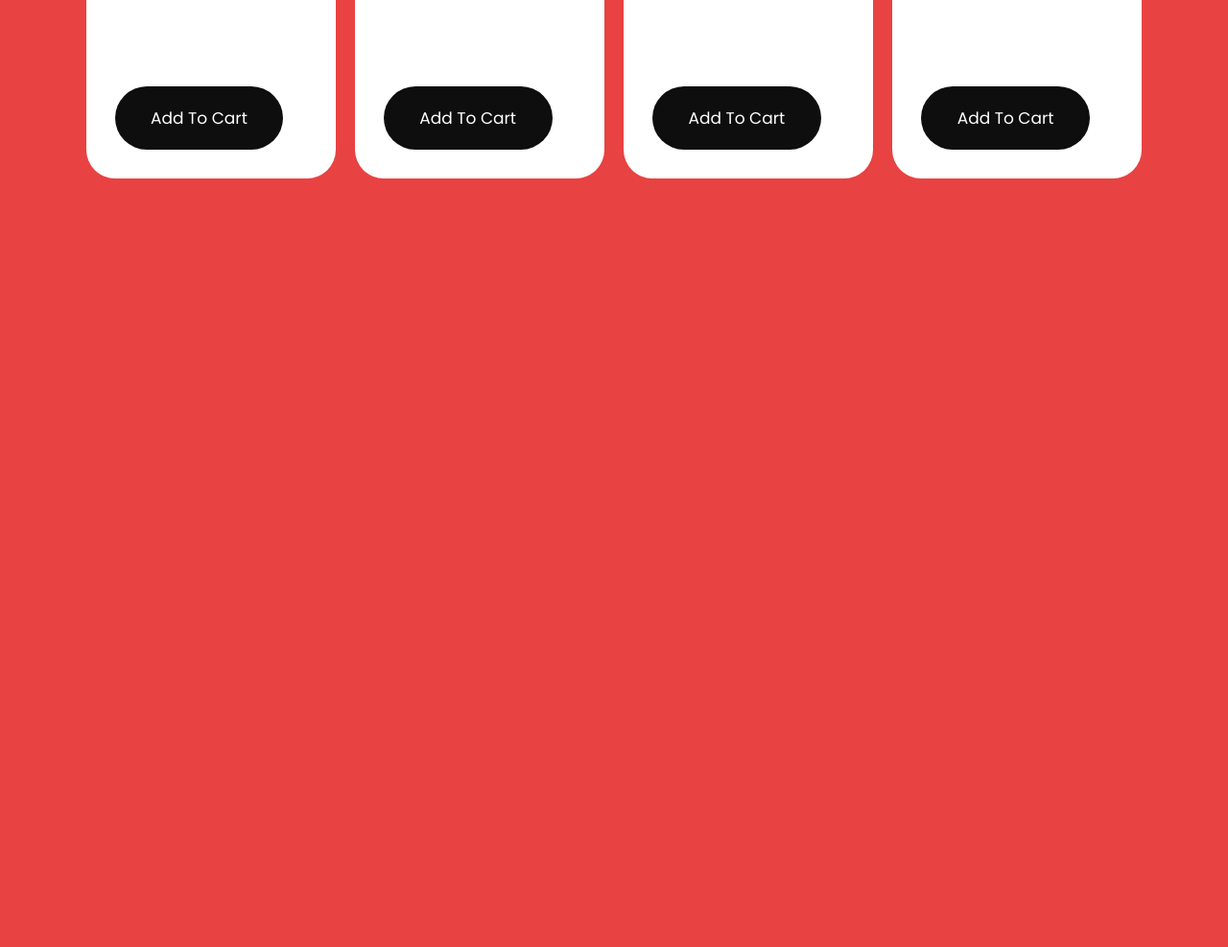
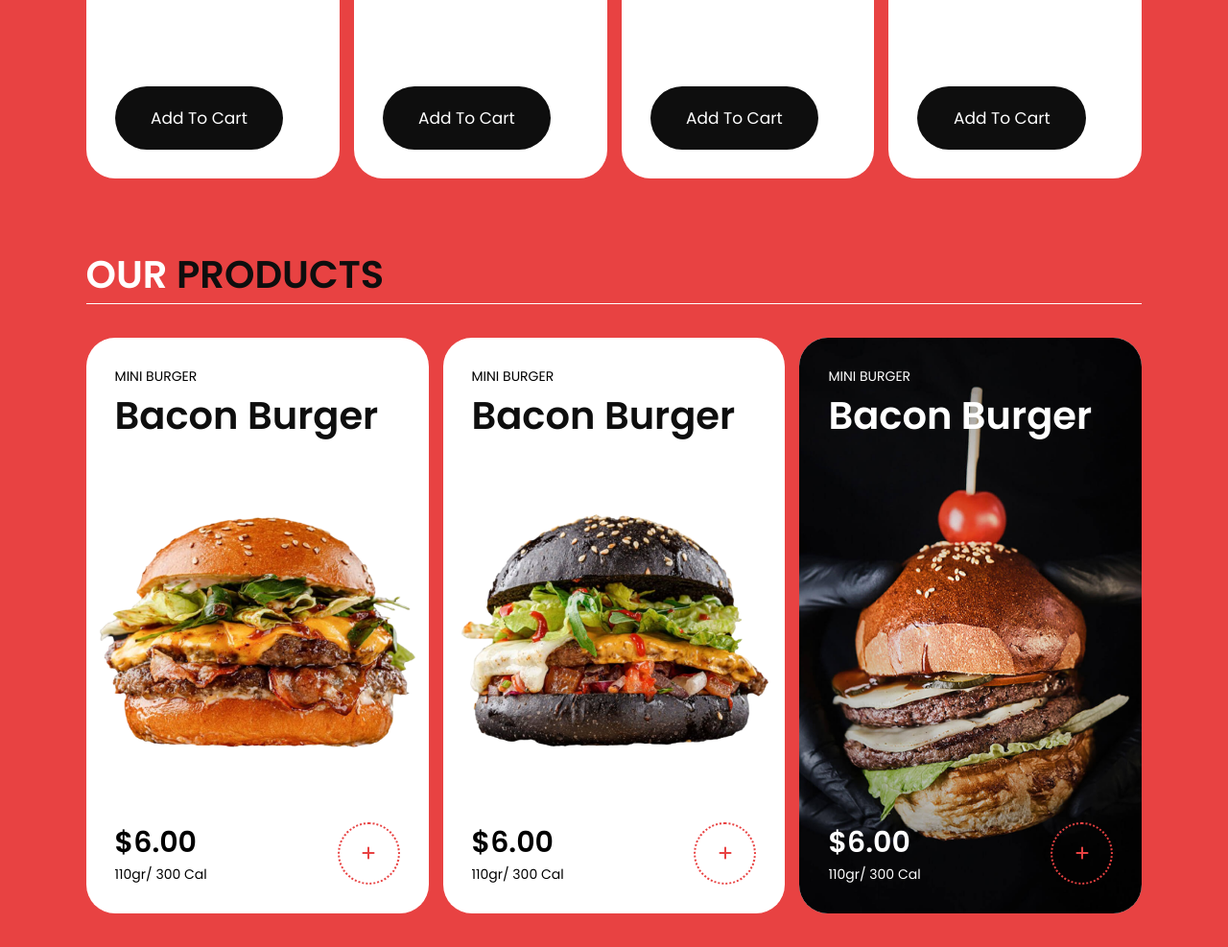
Before and after one commit to yusuffcx/demoRestaurantProjectWith-Html-css, a plain HTML site: page index.html in a window 1280 px wide. Shown: the part 1345-2332 px from the top of the page at 96% size. Before the commit the page ends 1566 px from the top, so only its background shows below. Drawn offline with Linux system fonts and the light colour scheme.

Commit message:
products added

```diff
--- a/index.html
+++ b/index.html
@@ -118,6 +118,81 @@
           </section>
           <!--menu section end-->
 
+          <!--products section start-->
+            <section class="products">
+            <h1 class="heading">Our <span>products</span></h1>
+            <div class="box-container">
+                <div class="box">
+                    <div class="box-head">
+                        <span class="title">MINI BURGER</span>
+                        <a class="name" href="#">Bacon Burger</a>
+                    </div>
+                    <div class="image">
+                        <img src="images/product-1.png" alt="">
+                    </div>
+                    <div class="box-bottom">
+                       <div class="info">
+                        <b class="price">$6.00</b>
+                        <span class="amount">110gr/ 300 Cal</span>
+                       </div>
+                       <div class="product-btn">
+                        <a href="#">
+                            <i class="fas fa-plus"></i>
+                        </a>
+                       </div>
+                    </div>
+
+                </div>
+
+                <div class="box">
+                    <div class="box-head">
+                        <span class="title">MINI BURGER</span>
+                        <a class="name" href="#">Bacon Burger</a>
+                    </div>
+                    <div class="image">
+                        <img src="images/product-2.png" alt="">
+                    </div>
+                    <div class="box-bottom">
+                       <div class="info">
+                        <b class="price">$6.00</b>
+                        <span class="amount">110gr/ 300 Cal</span>
+                       </div>
+                       <div class="product-btn">
+                        <a href="#">
+                            <i class="fas fa-plus"></i>
+                        </a>
+                       </div>
+                    </div>
+
+                </div>
+
+                <div class="box dark-bg">
+                    <div class="box-head">
+                        <span class="title">MINI BURGER</span>
+                        <a class="name" href="#">Bacon Burger</a>
+                    </div>
+                    <div class="image">
+                        <img class="dark-bg" src="images/dark-product.jpg" alt="">
+                    </div>
+                    <div class="box-bottom">
+                       <div class="info">
+                        <b class="price">$6.00</b>
+                        <span class="amount">110gr/ 300 Cal</span>
+                       </div>
+                       <div class="product-btn">
+                        <a href="#">
+                            <i class="fas fa-plus"></i>
+                        </a>
+                       </div>
+                    </div>
+
+                </div>
+            </div>
+
+        </section>
+          <!--products section end-->
+
+
 
 </body>
 </html>
--- a/styles.css/style.css
+++ b/styles.css/style.css
@@ -44,6 +44,12 @@ body{
 section{
     padding: 3.5rem 7%;
 }
+
+a{
+    color: var(--black-color);
+    text-decoration: none;
+}
+
 
 .btn{
     margin-top: 1rem;
@@ -151,14 +157,11 @@ section{
 
 /*!menu start */
 
-.menu h1{
-
-}
 
 .menu .box-container{
     display: grid;
     grid-template-columns: repeat(auto-fit,minmax(25rem,1fr));
-    gap: 2rem;
+    gap: 1.5rem;
 }
 
 .menu .box-container .box{
@@ -203,3 +206,109 @@ padding: 1rem 0;
 }
 
 /*!menu end */
+
+/*!product start*/
+.products .box-container{
+    display: grid;
+    grid-template-columns: repeat(auto-fit,minmax(25rem,1fr));
+    gap: 1.5rem;
+}
+
+.products .box-container .box{
+    text-align: center;
+    background-color: white;
+    position: relative;
+    border-radius: 3rem;
+    height: 60rem;
+    display: flex;
+    flex-direction: column;
+    justify-content: space-between;
+    padding: 3rem;
+}
+
+.products .box-container .box-head
+{
+    display: flex;
+    flex-direction: column;
+    align-items: flex-start;
+    position: relative;
+    z-index: 10;
+}
+
+.products .box-container .box-head .title{
+    font-size: 1.4rem;
+}
+
+.products .box-container .box-head .name{
+    font-size: 4rem;
+    font-weight: bold;
+    text-align: start;
+    overflow-wrap: break-word;
+}
+
+.products .box-container .dark-bg .box-head .name,
+.products .box-container .dark-bg .box-head .title,
+.products .box-container .dark-bg .box-bottom .info
+{
+    color: white;
+}
+
+.products .box-container img{
+    position: absolute;
+    top: 50%;
+    left: 50%;
+    width: 100%;
+    object-fit: cover;
+    transform: translate(-50%,-50%);
+    border-radius: 3rem;
+}
+
+.products .box-container .dark-bg img{
+    top: 0;
+    left: 0;
+    width: 100%;
+    height: 100%;
+    transform: unset;
+}
+
+
+
+.products .box-container .box .box-bottom{
+    display: flex;
+    justify-content: space-between;
+    align-items: center;
+    position: relative;
+    z-index: 10;
+}
+
+.products .box-container .box .box-bottom .info{
+    display: flex;
+    flex-direction: column;
+    align-items: flex-start;
+}
+
+.products .box-container .box .box-bottom .info .price{
+    font-size: 3rem;
+}
+
+.products .box-container .box .box-bottom .info .amount{
+    font-size: 1.4rem;
+}
+
+
+.products .box-container .box .box-bottom .product-btn a{
+display: flex;
+align-items: center;
+justify-content: center;
+border-radius: 4rem;
+width: 6.5rem;
+height: 6.5rem;
+border: 0.2rem dotted var(--main-color);
+}
+
+.products .box-container .box .box-bottom .product-btn a i{
+    font-size: 1.6rem;
+    color: var(--main-color);
+}
+
+/*!product end*/
```
